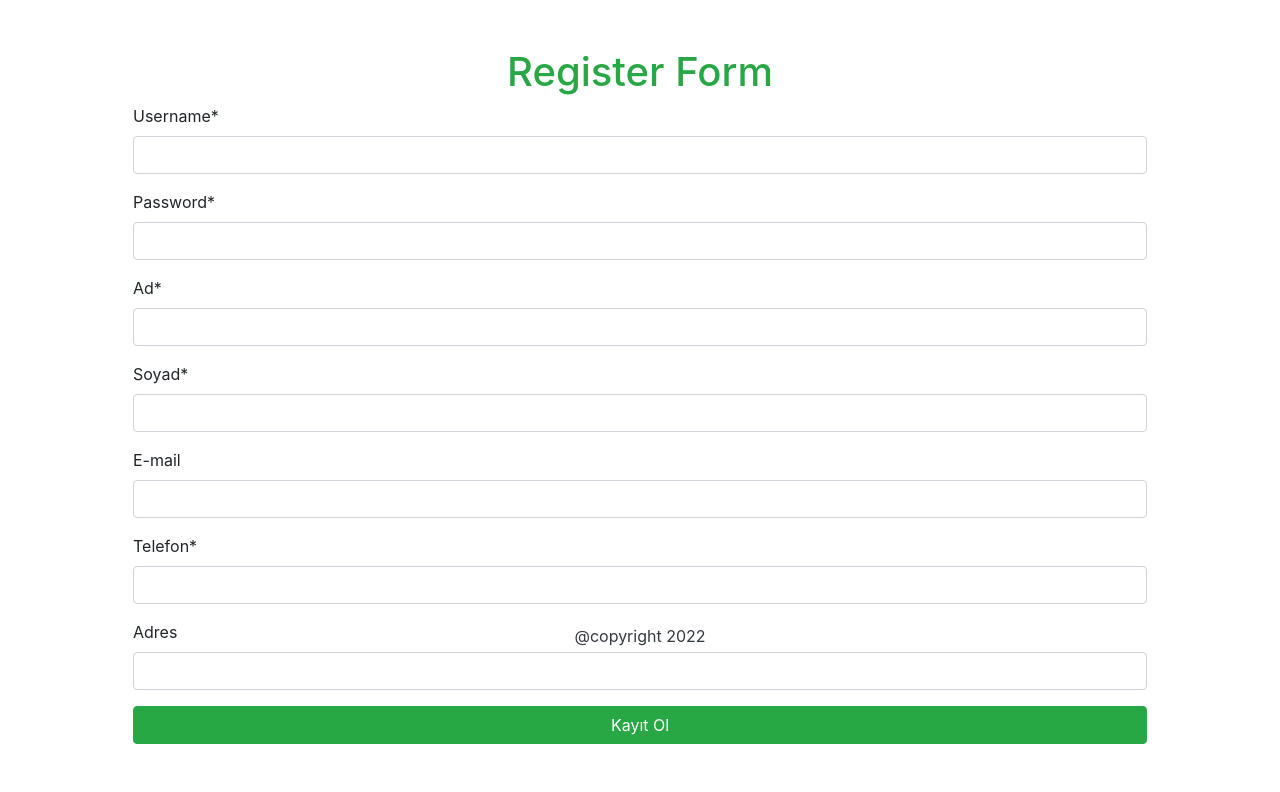
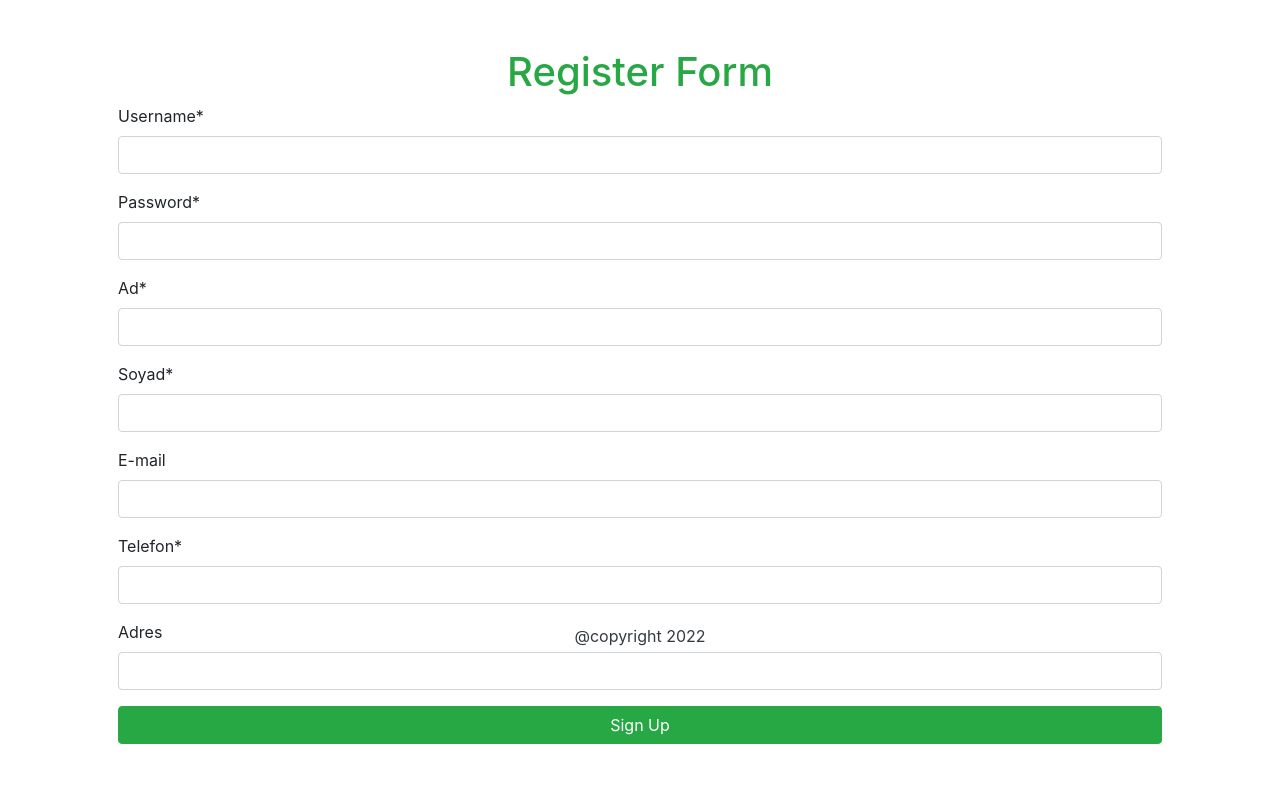
Before and after one commit to gzdlmn/vet-app, a Django app: page /user/register/ in a window 1280 px wide. Shown: the part 126-918 px from the top of the page. Run offline with Django 3.2, Linux system fonts and the light colour scheme; some libraries are stand-ins or nearby versions.

Commit message:
added bootstrap class

```diff
--- a/templates/register.html
+++ b/templates/register.html
@@ -4,13 +4,13 @@
 {% block body %}
 {% load crispy_forms_tags %}
     <div class="container">
-        <div class="d-flex justify-content-center">
+        <div class="row">
             <div class="col-12 p-5">
-                <h1 style="text-align:center;" class="text-success">Register Form</h1>
+                <h1 class="text-success text-center">Register Form</h1>
                 <form method="POST">
                     {% csrf_token %}
                     {{form|crispy}}
-                    <button class="btn btn btn-success d-block w-100" type="submit">Kayıt Ol</button>
+                    <button class="btn btn btn-success d-block w-100" type="submit">Sign Up</button>
                 </form>
             </div>
         </div>
```
